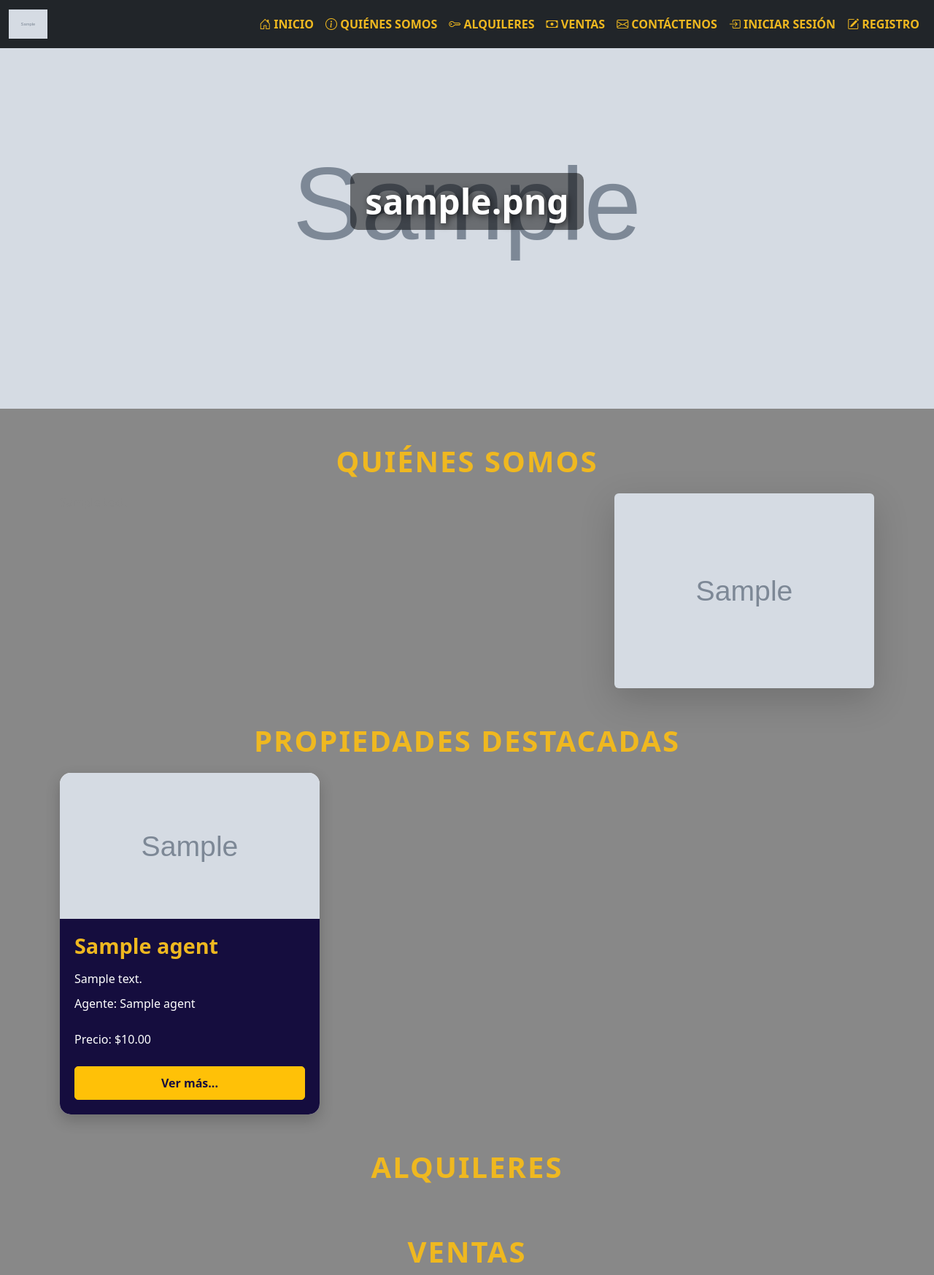
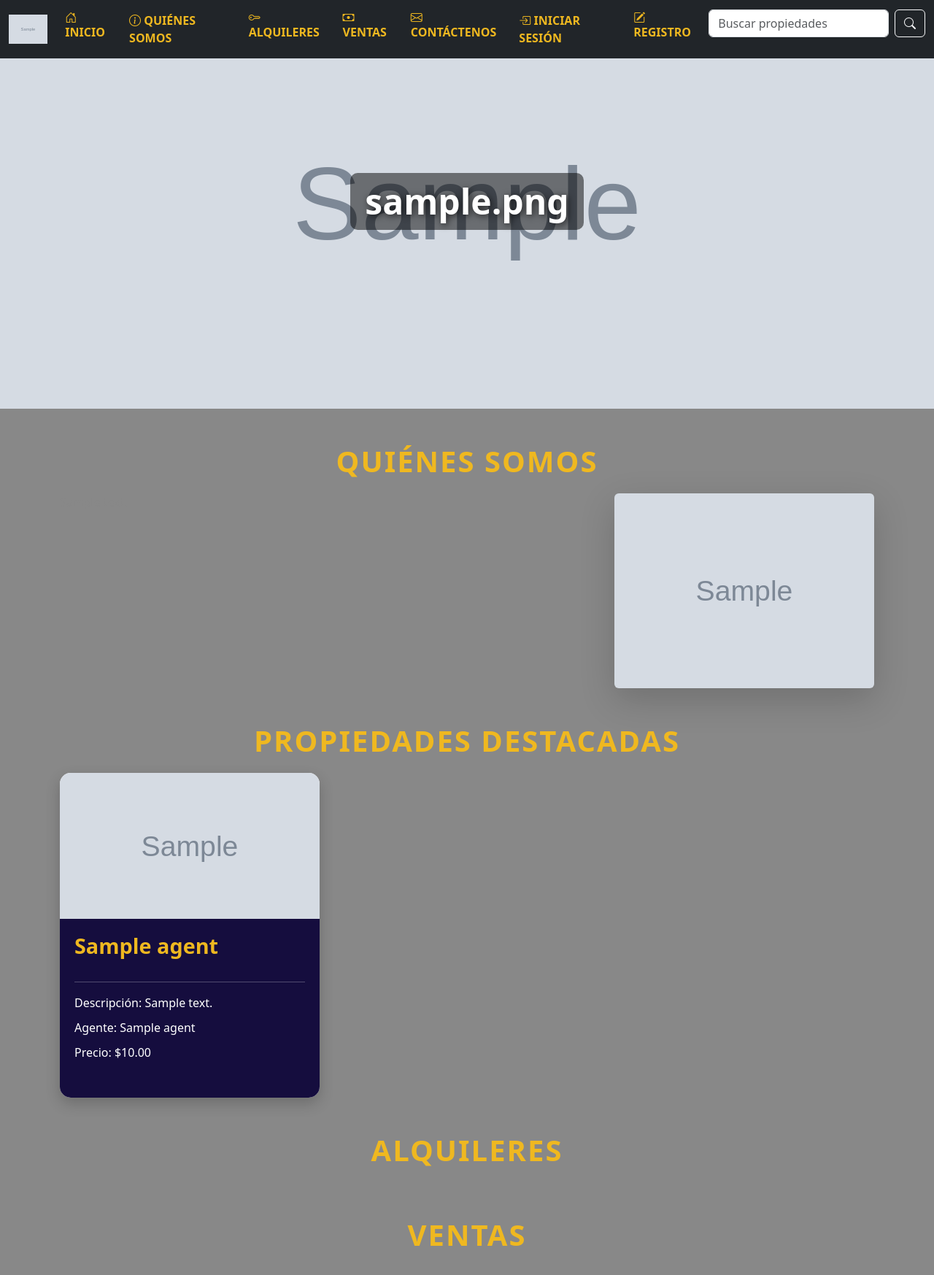
Before and after one commit to AdonayXX/WebII, a PHP site: page /proyecto/ in a window 1280 px wide. Shown: the top 1747 px of the page at 73% size. Run offline with PHP 8.4, Linux system fonts and the light colour scheme; tables that the repository leaves empty or names only in its code hold one stand-in row (values such as "Sample post"); grey boxes marked "Sample" are stand-in pictures; some libraries are stand-ins or nearby versions.

Commit message:
chore: Agregar formulario de búsqueda en la barra de navegación

```diff
--- a/includes/navbar.php
+++ b/includes/navbar.php
@@ -70,6 +70,11 @@ ob_end_flush();
                     </li>
                 <?php endif; ?>
             </ul>
+            <!-- Formulario de búsqueda -->
+            <form class="d-flex" method="GET" action="index.php">
+                <input class="form-control me-2" type="search" placeholder="Buscar propiedades" aria-label="Search" name="search">
+                <button class="btn btn-outline-light" type="submit"><i class="bi bi-search"></i></button>
+            </form>
         </div>
     </div>
 </nav>
--- a/index.php
+++ b/index.php
@@ -7,7 +7,17 @@ $direccion = $config['address'];
 $telefono = $config['phone'];
 $email = $config['email'];
 
-$query = $conn->query("SELECT * FROM view_properties_with_agents ORDER BY created_at DESC");
+
+$search = isset($_GET['search']) ? $_GET['search'] : '';
+
+$sql = "SELECT * FROM view_properties_with_agents WHERE 1=1";
+
+if (!empty($search)) {
+    $sql .= " AND (description LIKE '%" . $conn->real_escape_string($search) . "%' OR title LIKE '%" . $conn->real_escape_string($search) . "%')";
+}
+
+$sql .= " ORDER BY created_at DESC";
+$query = $conn->query($sql);
 $properties = $query->fetch_all(MYSQLI_ASSOC);
 
 $social_links = !empty($config['social_links']) ? json_decode($config['social_links'], true) : [];
@@ -76,6 +86,9 @@ if (json_last_error() !== JSON_ERROR_NONE) {
         <h2 class="section-title">Propiedades Destacadas</h2>
         <div class="row" id="featured-properties">
             <?php
+            if (empty($properties)) {
+                echo "<p>No se encontraron propiedades que coincidan con tu búsqueda.</p>";
+            } else {
             $property_count = 0;
             foreach ($properties as $property):
                 if ($property['is_featured']) {
@@ -86,16 +99,17 @@ if (json_last_error() !== JSON_ERROR_NONE) {
                             <img src="img/<?php echo htmlspecialchars($property['image']); ?>" class="card-img-top" alt="<?php echo htmlspecialchars($property['title']); ?>">
                             <div class="card-body d-flex flex-column">
                                 <h5 class="card-title"><?php echo htmlspecialchars($property['title']); ?></h5>
-                                <p class="card-text"><?php echo htmlspecialchars($property['description']); ?></p>
+                                <hr>
+                                <p class="card-text">Descripción: <?php echo htmlspecialchars($property['description']); ?></p>
                                 <p class="card-text">Agente: <?php echo htmlspecialchars($property['agent_name']); ?></p>
-                                <p class="card-text mt-auto">Precio: $<?php echo number_format($property['price'], 2); ?></p>
-                                <a href="property_details.php?id=<?php echo htmlspecialchars($property['id']); ?>" class="btn btn-warning mt-auto">Ver más...</a>
+                                <p class="card-text">Precio: $<?php echo number_format($property['price'], 2); ?></p>
                             </div>
                         </div>
                     </div>
             <?php
                 }
             endforeach;
+        }
             ?>
         </div>
         <?php if ($property_count > 3): ?>
@@ -110,6 +124,9 @@ if (json_last_error() !== JSON_ERROR_NONE) {
         <h2 class="section-title">Alquileres</h2>
         <div class="row" id="rental-properties">
             <?php
+            if (empty($properties)) {
+                echo "<p>No se encontraron propiedades que coincidan con tu búsqueda.</p>";
+            } else {
             $alquiler_count = 0;
             foreach ($properties as $property):
                 if ($property['type'] == 'Alquiler') {
@@ -120,15 +137,18 @@ if (json_last_error() !== JSON_ERROR_NONE) {
                             <img src="img/<?php echo htmlspecialchars($property['image']); ?>" class="card-img-top" alt="<?php echo htmlspecialchars($property['title']); ?>">
                             <div class="card-body d-flex flex-column">
                                 <h5 class="card-title"><?php echo htmlspecialchars($property['title']); ?></h5>
-                                <p class="card-text"><?php echo htmlspecialchars($property['description']); ?></p>
+                                <hr>
+                                <p class="card-text">Descripción: <?php echo htmlspecialchars($property['description']); ?></p>
                                 <p class="card-text">Agente: <?php echo htmlspecialchars($property['agent_name']); ?></p>
-                                <p class="card-text mt-auto">Mensualidad: $<?php echo number_format($property['price'], 2); ?></p>
-                                <a href="property_details.php?id=<?php echo htmlspecialchars($property['id']); ?>" class="btn btn-warning mt-auto">Ver más...</a>
+                                <p class="card-text">Mensualidad: $<?php echo number_format($property['price'], 2); ?></p>
                             </div>
                         </div>
                     </div>
             <?php }
-            endforeach; ?>
+            endforeach;
+        }
+
+            ?>
         </div>
         <?php if ($alquiler_count > 3): ?>
             <div class="text-center mt-4">
@@ -142,6 +162,9 @@ if (json_last_error() !== JSON_ERROR_NONE) {
         <h2 class="section-title">Ventas</h2>
         <div class="row" id="sales-properties">
             <?php
+            if (empty($properties)) {
+                echo "<p>No se encontraron propiedades que coincidan con tu búsqueda.</p>";
+            } else {
             $venta_count = 0;
             foreach ($properties as $property):
                 if ($property['type'] == 'Venta') {
@@ -156,12 +179,13 @@ if (json_last_error() !== JSON_ERROR_NONE) {
                                 <p class="card-text">descripción: <?php echo htmlspecialchars($property['description']); ?></p>
                                 <p class="card-text">Agente: <?php echo htmlspecialchars($property['agent_name']); ?></p>
                                 <p class="card-text mt-auto">Precio: $<?php echo number_format($property['price'], 2); ?></p>
-                                <a href="property_details.php?id=<?php echo htmlspecialchars($property['id']); ?>" class="btn btn-warning mt-auto">Ver más...</a>
                             </div>
                         </div>
                     </div>
             <?php }
-            endforeach; ?>
+            endforeach;
+        }
+            ?>
         </div>
         <?php if ($venta_count > 3): ?>
             <div class="text-center mt-4">
```
